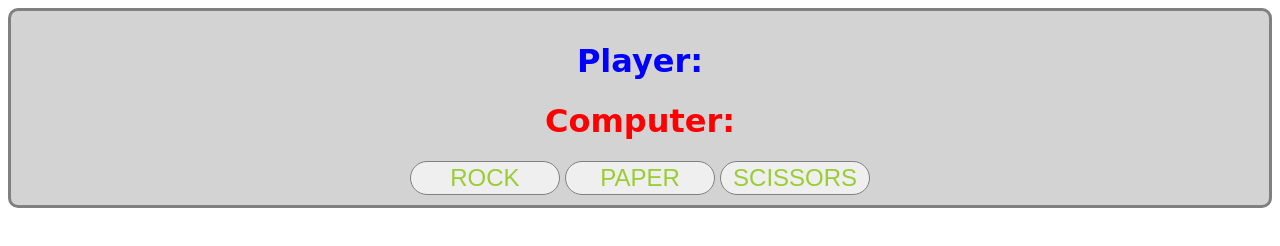
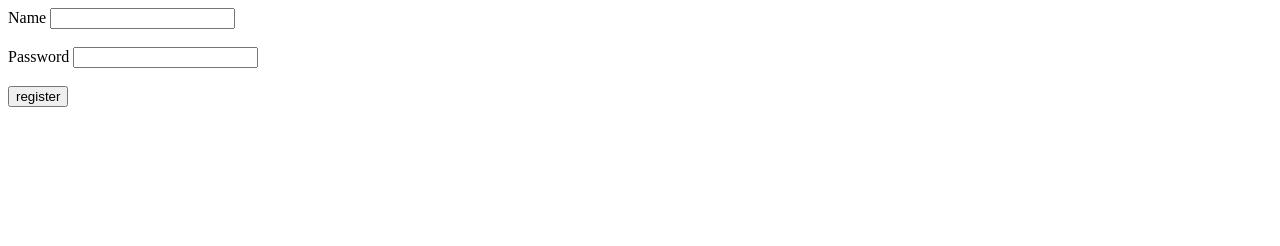
Before and after one commit to ragulpalanisamy/js-playground, a plain HTML site: page projects.html in a window 1280 px wide. Drawn offline with Linux system fonts and the light colour scheme.

Commit message:
initial commit

```diff
--- a/projects.html
+++ b/projects.html
@@ -157,6 +157,7 @@
 
   </div>
  -->
+ <!--
  <div id="gameDiv">
     <h1 class="game" id="playerText">Player: </h1>
     <h1 class="game" id="computerText">Computer: </h1>
@@ -166,6 +167,56 @@
     <button class="btn">PAPER</button>
     <button class="btn">SCISSORS</button>
  </div>
+  -->
+<!--
+  <header>
+    <h1 class="head">head</h1>
+    <nav class="nav">Nav</nav>
+  </header>
+  <main>
+    <h2 class="main"></h2>
+    <h1>RAGUL</h1>
+  </main>
+  <footer>
+    <p class="foot">Footer</p>
+
+  </footer> -->
+<!-- <main>
+  <div class="square">&#128187;</div>
+  <div class="square">&#128187;</div>
+  <div class="square">&#128187;</div>
+   </main>
+ -->
+<!--
+ <header>
+  <section class="sec">
+    <h1>Ragul</h1>
+    <button class="menu">
+        <div class="menu-icon"></div>
+    </button>
+  </section>
+
+  <nav>
+    <ul>
+      <li><a href="#">Products</a></li>
+      <li><a href="#">Forum</a></li>
+      <li><a href="#">About</a></li>
+      <li><a href="#">Contact</a></li>
+    </ul>
+  </nav>
+ </header>
+ -->
+
+ <form action="" method="post" onsubmit="validate()">
+  <label>Name</label>
+  <input type="text" name="name" id="name" required>
+  <br>
+  <br>
+  <label>Password</label>
+  <input type="password" name="password" id="password">
+  <br><br>
+  <input type="submit" value="register">
+</form>
 
  <script src="projects.js"></script>
 </body>
```
